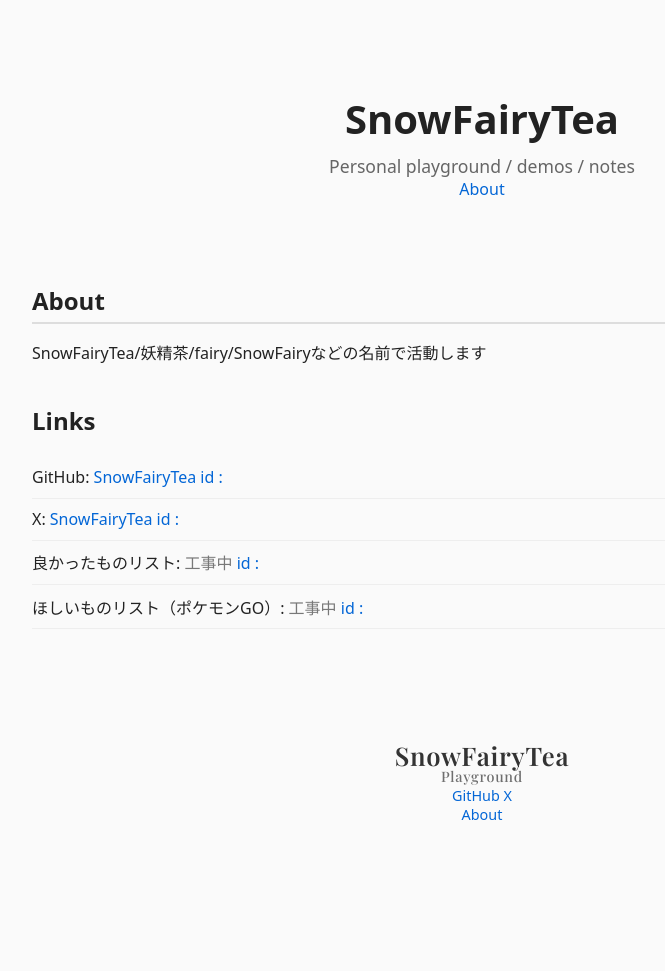
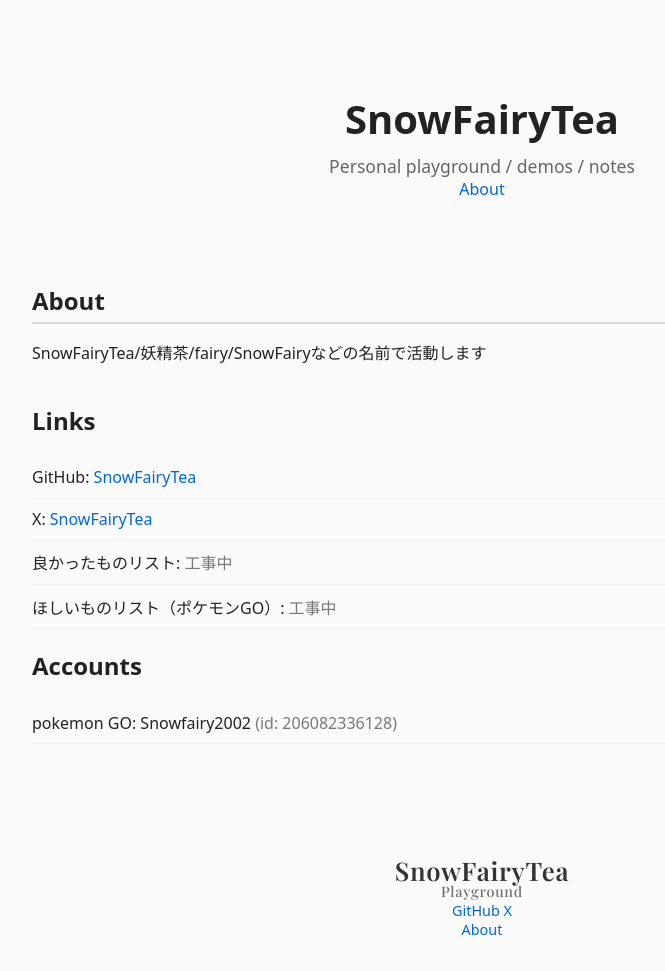
Before and after one commit to SnowFairyTea/playground, a Jekyll site: the page built from about.html, in a window 1280 px wide. Shown: the whole page, without its empty margins (158-823 px from the left). Built offline with Jekyll 4.4.1, drawn with Linux system fonts in a browser that asks for light colours; before the commit the page ends 900 px from its top, so only the background shows below that.

Commit message:
アカウントセクションを追加し、ID表示の条件を修正

```diff
--- a/_config.yml
+++ b/_config.yml
@@ -40,3 +40,11 @@ Links:
   - service: ほしいものリスト（ポケモンGO）
     name: 工事中
     url: "#"
+accounts:
+  # - service: Steam
+  #   name: fairy
+  #   id: 869863946
+  #   url: https://steamcommunity.com/profiles/869863946
+  - service: pokemon GO
+    name: Snowfairy2002
+    id: 206082336128
--- a/about.html
+++ b/about.html
@@ -24,8 +24,23 @@ permalink: /about/
       {% else %}
         <span style="opacity:0.6;">{{ a.name }}</span>
       {% endif %}
-      {% if a.id != "" %}
-        <a>id : {{ a.id }}</a>
+
+    </li>
+  {% endfor %}
+</ul>
+
+<h2>Accounts</h2>
+<ul>
+  {% for a in site.accounts %}
+    <li>
+      {{ a.service }}:
+      {% if a.url %}
+        <a href="{{ a.url }}" target="_blank">{{ a.name }}</a>
+      {% else %}
+        {{ a.name }}
+      {% endif %}
+      {% if a.id %}
+        <span style="opacity:0.6;"> (id: {{ a.id }})</span>
       {% endif %}
     </li>
   {% endfor %}
```
